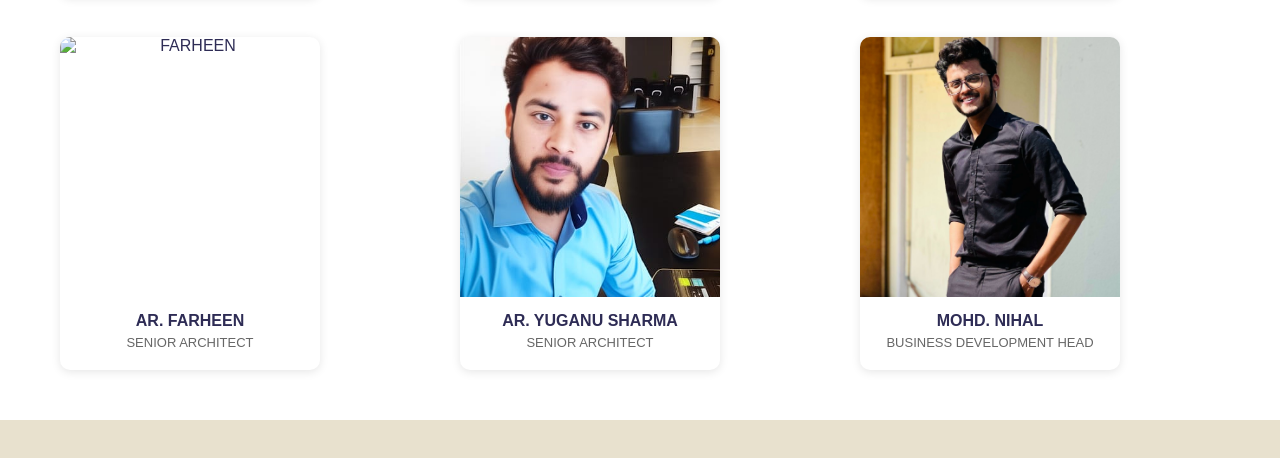
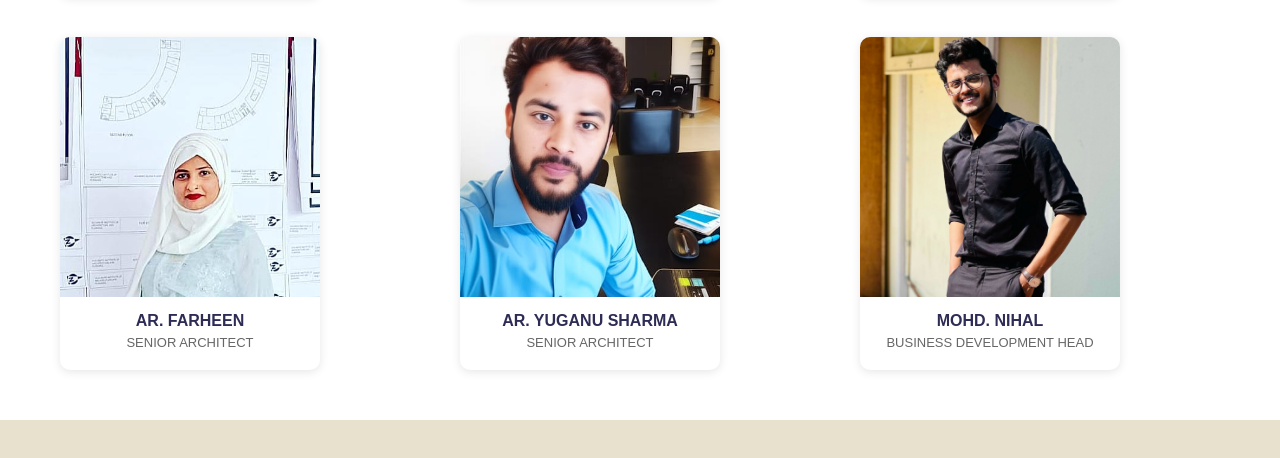
Before and after one commit to farhan1807ahmad/ARC-EDGE-DESIGN, a plain HTML site: page team.html in a window 1280 px wide. Shown: the part 1258-1716 px from the top of the page. Drawn offline with Linux system fonts and the light colour scheme.

Commit message:
photo add

```diff
--- a/team.html
+++ b/team.html
@@ -63,7 +63,7 @@
       </div>
 
       <div class="team-member">
-        <img src="images/member2.jpg" alt="FARHEEN" />
+        <img src="assests/team/farheen.JPG" alt="FARHEEN" />
         <h3>AR. FARHEEN</h3>
         <p>SENIOR ARCHITECT</p>
       </div>
```
Also changed, not shown: assests/team/farheen.jpg (added).
